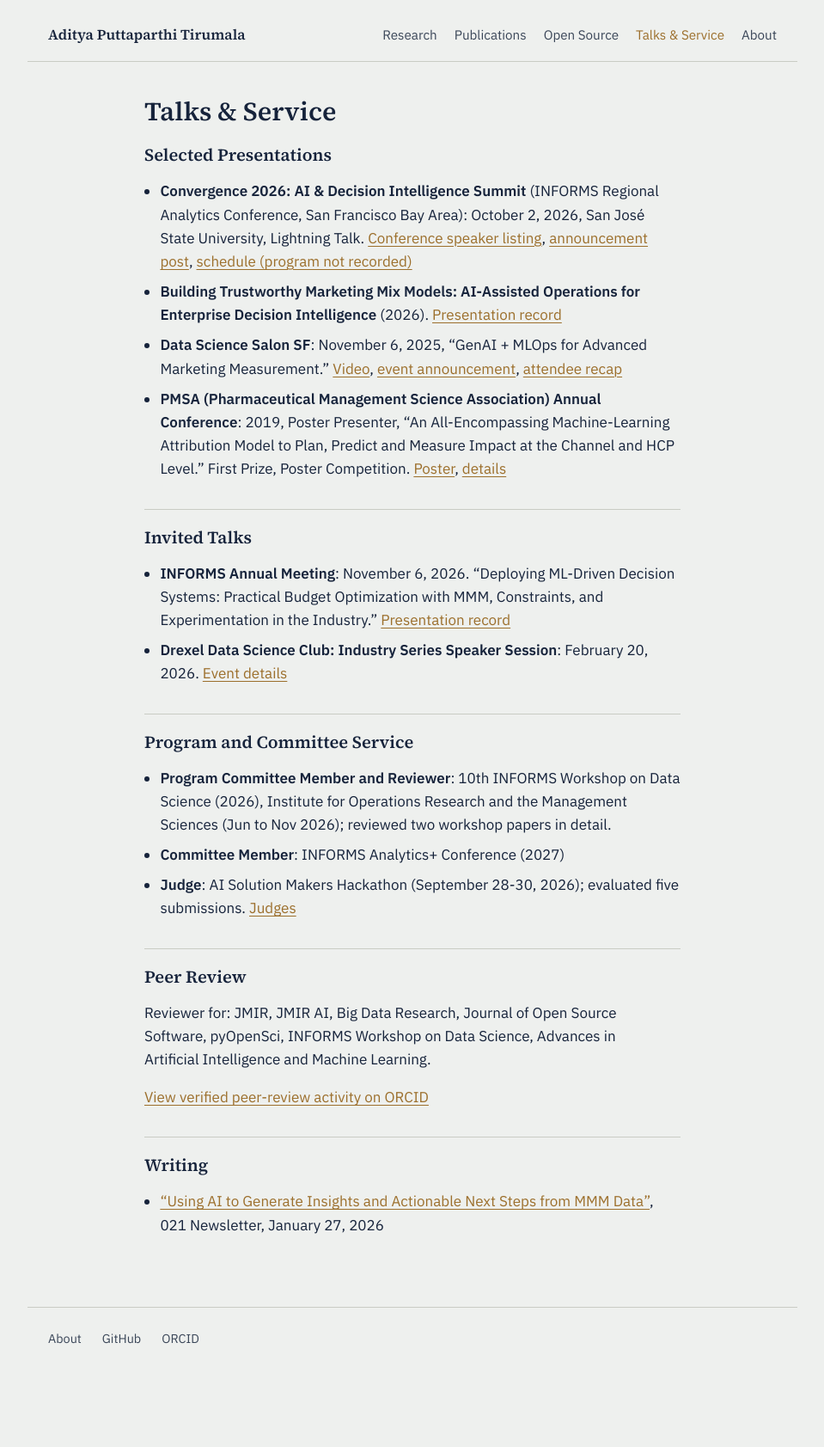
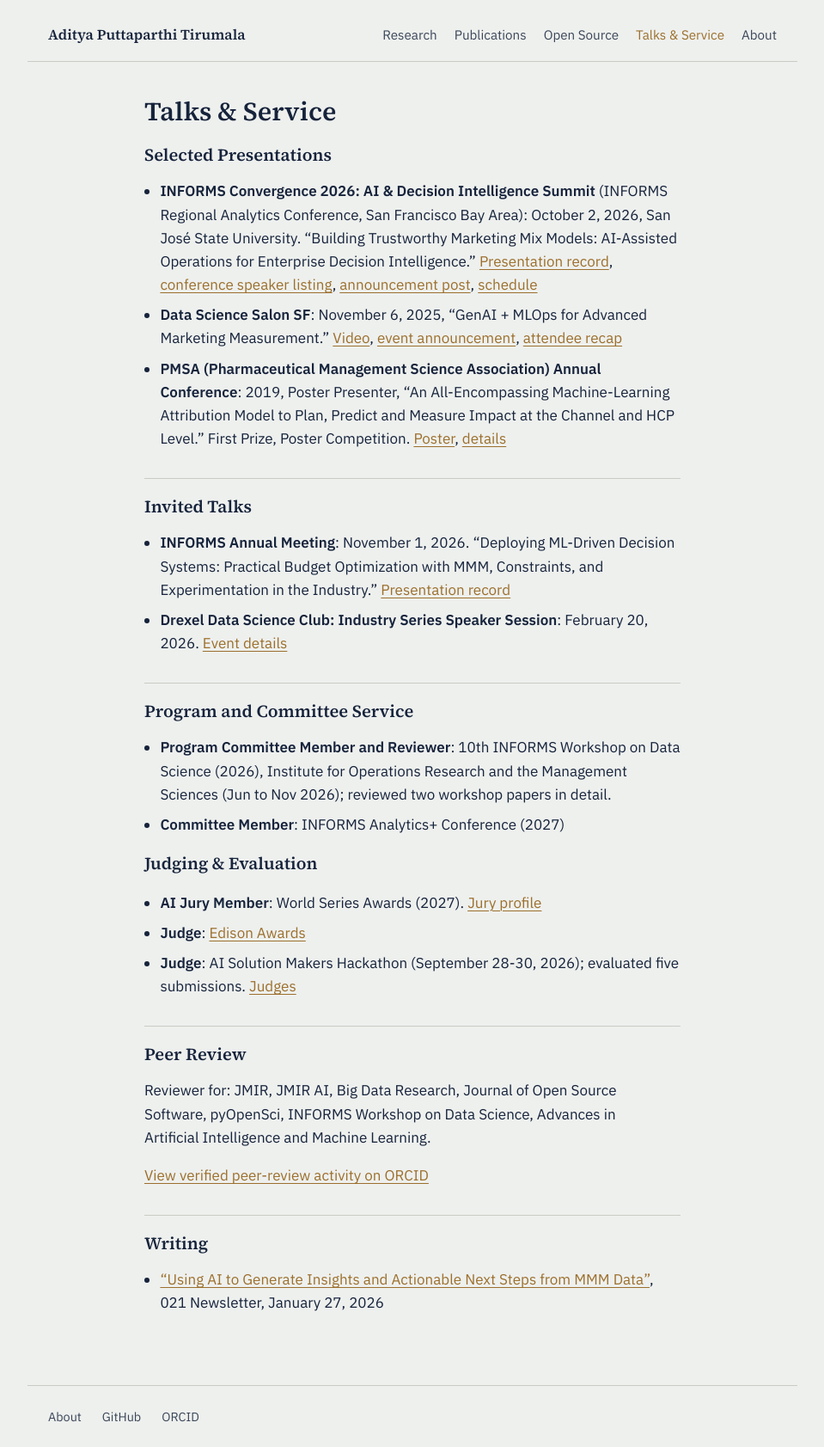
Before and after one commit to adityapt/personal-repo, a Jekyll site: the page built from talks-service.md, in a window 1280 px wide. Shown: the whole page at 86% size, without its empty margins (160-1119 px from the left). Built offline with Jekyll 4.4.1, drawn with Linux system fonts in a browser that asks for light colours; before the commit the page ends 1592 px from its top, so only the background shows below that.

Commit message:
Refine selected work and professional service
Co-authored-by: Codex <noreply@openai.com>

```diff
--- a/talks-service.md
+++ b/talks-service.md
@@ -6,23 +6,27 @@ permalink: /talks-service/
 
 ## Selected Presentations
 
-- **Convergence 2026: AI & Decision Intelligence Summit** (INFORMS Regional Analytics Conference, San Francisco Bay Area): October 2, 2026, San José State University, Lightning Talk. [Conference speaker listing](https://sanfrancisco2026.informs.org/speakers/), [announcement post](https://www.linkedin.com/posts/anitabowers_informs-operationsresearch-ai-share-7500242281292193792-pxPM/), [schedule (program not recorded)](https://sanfrancisco2026.informs.org/agenda/) <!-- TODO: specific talk title/abstract not listed on conference site yet; add once announced -->
-- **Building Trustworthy Marketing Mix Models: AI-Assisted Operations for Enterprise Decision Intelligence** (2026). [Presentation record](https://zenodo.org/doi/10.5281/zenodo.23145848)
+- **INFORMS Convergence 2026: AI & Decision Intelligence Summit** (INFORMS Regional Analytics Conference, San Francisco Bay Area): October 2, 2026, San José State University. "Building Trustworthy Marketing Mix Models: AI-Assisted Operations for Enterprise Decision Intelligence." [Presentation record](https://zenodo.org/doi/10.5281/zenodo.23145848), [conference speaker listing](https://sanfrancisco2026.informs.org/speakers/), [announcement post](https://www.linkedin.com/posts/anitabowers_informs-operationsresearch-ai-share-7500242281292193792-pxPM/), [schedule](https://sanfrancisco2026.informs.org/agenda/)
 - **Data Science Salon SF**: November 6, 2025, "GenAI + MLOps for Advanced Marketing Measurement." [Video](https://youtu.be/NCfcgT-Twf4?si=CiLHWZJJlNM6MldY), [event announcement](https://www.linkedin.com/posts/dsssf-generativeai-mlops-share-7383963548625862656-2QHH/), [attendee recap](https://www.linkedin.com/posts/barbara-galiza_making-decisions-from-mmm-does-not-need-to-share-7421874841777192960-BG5r/)
 - **PMSA (Pharmaceutical Management Science Association) Annual Conference**: 2019, Poster Presenter, "An All-Encompassing Machine-Learning Attribution Model to Plan, Predict and Measure Impact at the Channel and HCP Level." First Prize, Poster Competition. [Poster](https://doi.org/10.5281/zenodo.17409372), [details](/publications/#conference-research)
 
 ## Invited Talks
 
-- **INFORMS Annual Meeting**: November 6, 2026. "Deploying ML-Driven Decision Systems: Practical Budget Optimization with MMM, Constraints, and Experimentation in the Industry." [Presentation record](https://doi.org/10.5281/zenodo.24024141)
+- **INFORMS Annual Meeting**: November 1, 2026. "Deploying ML-Driven Decision Systems: Practical Budget Optimization with MMM, Constraints, and Experimentation in the Industry." [Presentation record](https://doi.org/10.5281/zenodo.24024141)
 - **Drexel Data Science Club: Industry Series Speaker Session**: February 20, 2026. [Event details](https://drexel.edu/graduatecollege/news-events/events/details/?eid=46131&iid=121133)
 
 ## Program and Committee Service
 
 - **Program Committee Member and Reviewer**: 10th INFORMS Workshop on Data Science (2026), Institute for Operations Research and the Management Sciences (Jun to Nov 2026); reviewed two workshop papers in detail.
 - **Committee Member**: INFORMS Analytics+ Conference (2027)
-- **Judge**: AI Solution Makers Hackathon (September 28-30, 2026); evaluated five submissions. [Judges](https://aisolutionmakers.com/#/judges)
 
 <!-- TODO: confirm the exact official role title/dates for the Analytics+ 2027 committee before publishing (e.g. Program Committee vs. Organizing Committee), and add it to ORCID. -->
+
+### Judging & Evaluation
+
+- **AI Jury Member**: World Series Awards (2027). [Jury profile](https://www.worldseriesawards.com/jury/aditya-puttaparthi-tirumala-daab11)
+- **Judge**: [Edison Awards](https://edisonawards.com/)
+- **Judge**: AI Solution Makers Hackathon (September 28-30, 2026); evaluated five submissions. [Judges](https://aisolutionmakers.com/#/judges)
 
 ## Peer Review
 
```
Also changed, not shown: index.md (+2 -6 lines).
